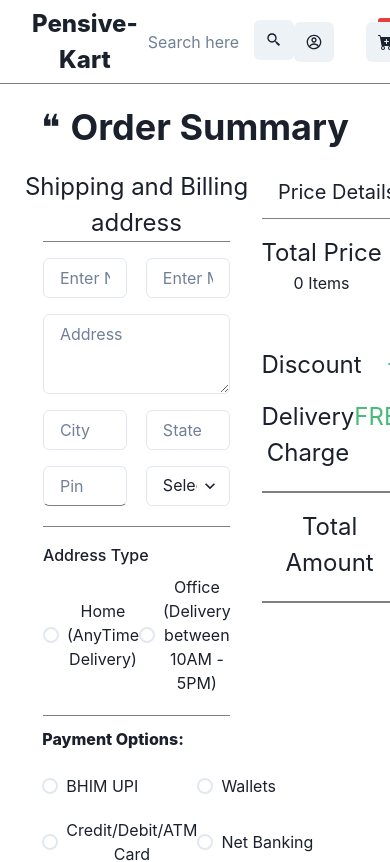
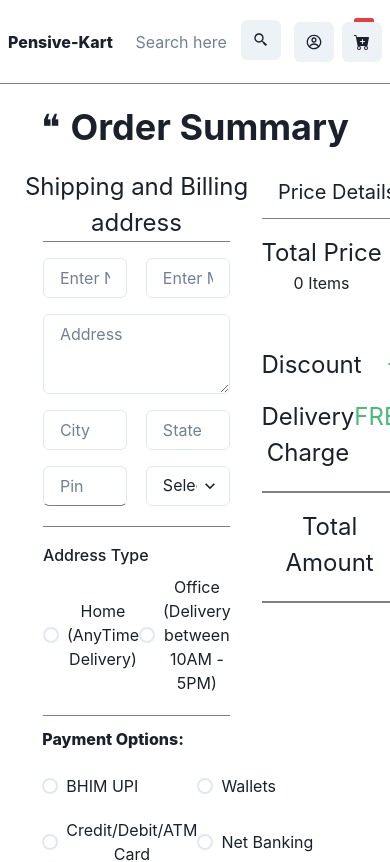
Before and after one commit to Rahul-Palahwat/Real_Kart, a React (Create React App) app: page /checkout in a window 390 px wide. Shown: the top 862 px of the page. Built offline with nearby package versions, Linux system fonts and the light colour scheme.

Commit message:
Added responsiveness in Homepage and Navbar

```diff
--- a/src/App.tsx
+++ b/src/App.tsx
@@ -7,14 +7,19 @@
 import Cart from './components/Cart/Cart';
 import Footer from './components/Footer/Footer';
 import PlaceOrder from './components/PlaceOrder/PlaceOrder';
+import { useState } from 'react';
 
 function App() {
+
+  const [search , setSearch] = useState<string>("");
+  console.log(search);
+
   return (
     <div className="App">
       <Router>
-        <Navbar />
+        <Navbar search={search} setSearch={setSearch}/>
         <Routes>
-          <Route path="/" element={<ItemBox />}></Route>
+          <Route path="/" element={<ItemBox search={search}/>}></Route>
           <Route path="/profile" element={<Profile/>}></Route>
           <Route path="/cart" element={<Cart/>}></Route>
           <Route path="/checkout" element={<PlaceOrder/>}></Route>
--- a/src/components/ItemBox/ItemBox.tsx
+++ b/src/components/ItemBox/ItemBox.tsx
@@ -1,4 +1,4 @@
-import { Flex, Grid, GridItem } from '@chakra-ui/react'
+import { Flex, Grid, GridItem, useMediaQuery } from '@chakra-ui/react'
 import React, { useEffect, useState } from 'react'
 import { Item } from '../Item/Item'
 import '../ItemBox/style.css'
@@ -9,7 +9,22 @@
 import Filter from '../Filter/Filter'
 import Pagination from '../Pagination/Pagination'
 
-const ItemBox: React.FC = () => {
+
+interface Props{
+  search: string
+}
+
+const ItemBox: React.FC<Props> = (props) => {
+
+  const { search } = props;
+
+
+  // for responsiveness
+  const [isNotSmallerScreen] = useMediaQuery('(min-width: 688px)');
+  const [isFilter] = useMediaQuery('(min-width: 900px)');
+
+  console.log("screen",{isNotSmallerScreen});
+  console.log("screen",{isFilter});
 
 
   interface Data {
@@ -48,13 +63,44 @@
 
   console.log("page", pageData.length);
 
+  const [searchData , setSearchData] = useState<Data[]>(data);
+
+
 
 
   useEffect(() => {
     // setNewdata([]);
-    console.log("Hello fil", fil);
+    // console.log("Hello fil", fil);
     setPageNumber(1);
-    (fil.length === 0 ? setNewdata(data) : setNewdata([]))
+
+    // logic to search globally in items
+    // (fil.length === 0 && search!=="" ?
+
+    //    setSearchData(data.filter((da)=> {
+    //     Object.values(da).join(" ").toLowerCase().includes(search.toLowerCase())
+    //     // console.log("Objects", Object.values(da).join(" ").toLowerCase().includes(search.toLowerCase()))
+    //    }))
+
+    //    : setNewdata([]));
+
+
+
+
+    // (fil.length === 0 && search==="" ?setNewdata(data) : setNewdata([]));
+
+
+
+    (fil.length === 0?setNewdata(data) : setNewdata([]));
+
+
+
+
+      //  console.log("search Data after console",searchData);
+
+
+
+
+
     fil.map((item) => (
       console.log(item),
 
@@ -99,20 +145,30 @@
     // setNewdata(newdata.slice(indexOfFirstItem,indexOfLastItem))
     // console.log(indexOfFirstItem, indexOfLastItem, newdata.length)
 
-  }, [fil])
 
-  console.log(newdata.length)
+  }, [fil,search])
+
+  // console.log(newdata.length)
 
 
 
   return (
     <div className='itembox' style={{ "alignItems": "center" }}>
       <Flex>
-        <Filter fil={fil} setFil={setFil} />
+        {isFilter?
+          <Filter fil={fil} setFil={setFil} />
+        :""}
+
+
         <Flex direction={"column"} width={"100%"}>
-          <h1 style={{ "fontSize": "2rem", "borderBottom": "1px solid grey" }}>Showing Items-{indexOfFirstItem + 1} to {indexOfLastItem > newdata.length ? newdata.length : indexOfLastItem} of {newdata.length} </h1>
+          {isNotSmallerScreen?
+          <h1 style={{ "fontSize": "1.5rem", "borderBottom": "1px solid grey" }}>Showing Items-{indexOfFirstItem + 1} to {indexOfLastItem > newdata.length ? newdata.length : indexOfLastItem} of {newdata.length} </h1>
+          :
+          <h1 style={{ "fontSize": "1rem", "borderBottom": "1px solid grey" }}>Showing Items-{indexOfFirstItem + 1} to {indexOfLastItem > newdata.length ? newdata.length : indexOfLastItem} of {newdata.length} </h1>
+          }
 
-          <Grid templateColumns='repeat(4, 1fr)'>
+
+          <Grid templateColumns={isNotSmallerScreen ? 'repeat(4, 1fr)' : 'repeat(2, 1fr)'}>
             {pageData.map(newdat =>
               <GridItem
                 w='95%' h='auto' bg='pink.50'
@@ -128,7 +184,9 @@
             )}
 
           </Grid>
+          <Flex justifyContent={"center"} alignItems="flex-end">
           <Pagination itemsPerPage={itemsPerPage} totalItems={newdata.length} setPageNumber={setPageNumber} pageNumber={pageNumber}/>
+          </Flex>
         </Flex>
 
 
--- a/src/components/Navbar/Navbar.tsx
+++ b/src/components/Navbar/Navbar.tsx
@@ -1,5 +1,5 @@
-import { Badge, Flex, IconButton } from '@chakra-ui/react'
-import React from 'react'
+import { Badge, Flex, IconButton, useMediaQuery } from '@chakra-ui/react'
+import React, { Dispatch, SetStateAction } from 'react'
 import {BsCartPlusFill} from 'react-icons/bs'
 import {BiSearchAlt2} from 'react-icons/bi'
 import {CgProfile} from 'react-icons/cg'
@@ -11,8 +11,17 @@
 
 import { useAppSelector } from '../../Redux/app/hooks'
 
+interface Props{
+  search: string
+  setSearch: Dispatch<SetStateAction<string>>
+}
 
-const Navbar:React.FC = () => {
+
+const Navbar:React.FC<Props>= ( props ) => {
+
+  const [isNotSmallerScreen] = useMediaQuery('(min-width: 600px)');
+
+  const {search , setSearch} = props;
 
   const {items} = useAppSelector((state) => state.cart)
 
@@ -23,12 +32,17 @@
   return (
     <div>
       <Flex justifyContent={'space-between'} h="10vh" borderBottom={"1px solid grey"} alignItems={'center'}>
-        <Flex ml="8" fontWeight={"extrabold"} fontSize={"1.5rem"} onClick={()=>navigate('/')} cursor="pointer">Pensive-Kart</Flex>
-        <Flex><input type="text" placeholder='Search here' style={{"padding":"10px"}}/>
+        <Flex ml={isNotSmallerScreen?"8":"2"}  fontWeight={"extrabold"} fontSize={isNotSmallerScreen?"1.5rem":"1rem"} onClick={()=>navigate('/')} cursor="pointer">Pensive-Kart</Flex>
+        <Flex>
+
+
+          <input type="text" placeholder='Search here' style={{"padding":"10px"}} defaultValue='dsfdsf' value={search} onChange={(e)=> setSearch(e.target.value)} />
+
+
           <IconButton icon={<BiSearchAlt2 />} aria-label={'sd'} ml={"-10"}/>
         </Flex>
-        <Flex mr="10">
-          <IconButton icon={<CgProfile/>} onClick={()=>navigate('/profile')} aria-label={' '} mr="8"/>
+        <Flex mr={isNotSmallerScreen?"8":"4"} >
+          <IconButton icon={<CgProfile/>} onClick={()=>navigate('/profile')} aria-label={' '} mr={isNotSmallerScreen? "8" : "2"}/>
           <Flex>
           <IconButton icon={<BsCartPlusFill />} aria-label={'aaa'} onClick={()=>navigate('/cart')}/>
           <Badge colorScheme='red' backgroundColor={"red.500"} borderRadius="5px 5px 20px 20px" height={"5"} width="5" ml="-7" mt={-1}>{noOfItems}</Badge>
```
